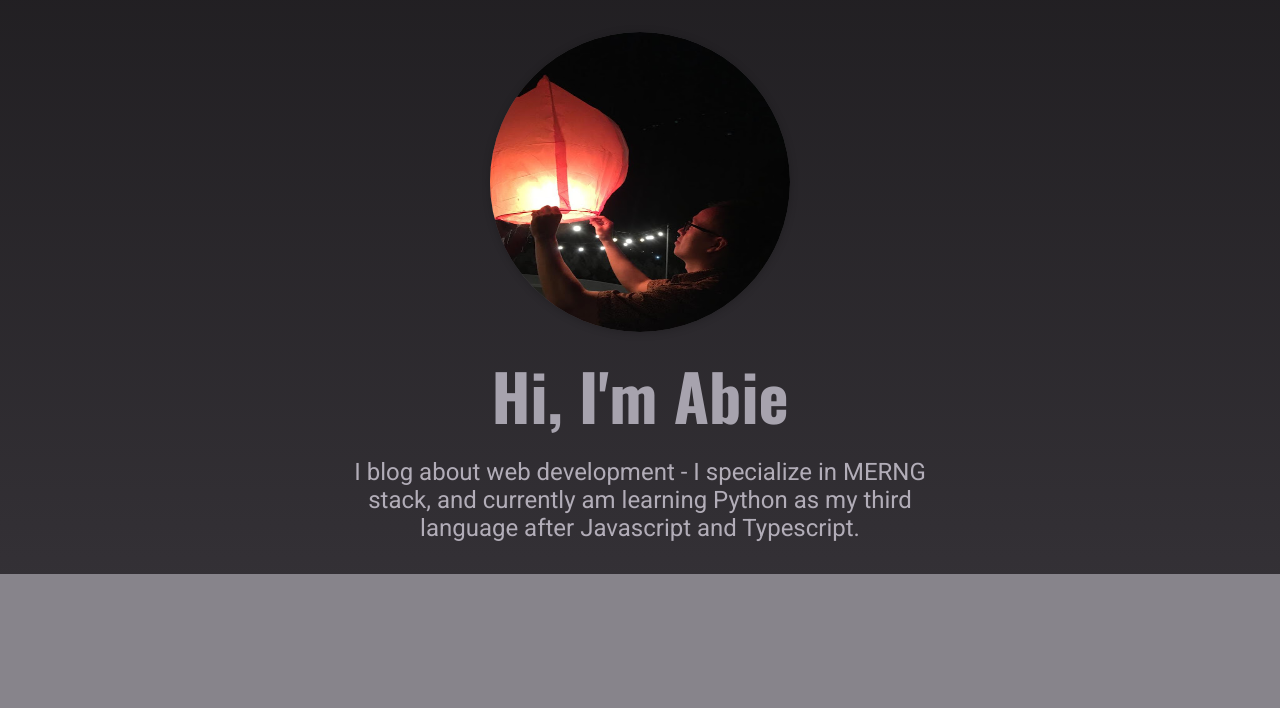
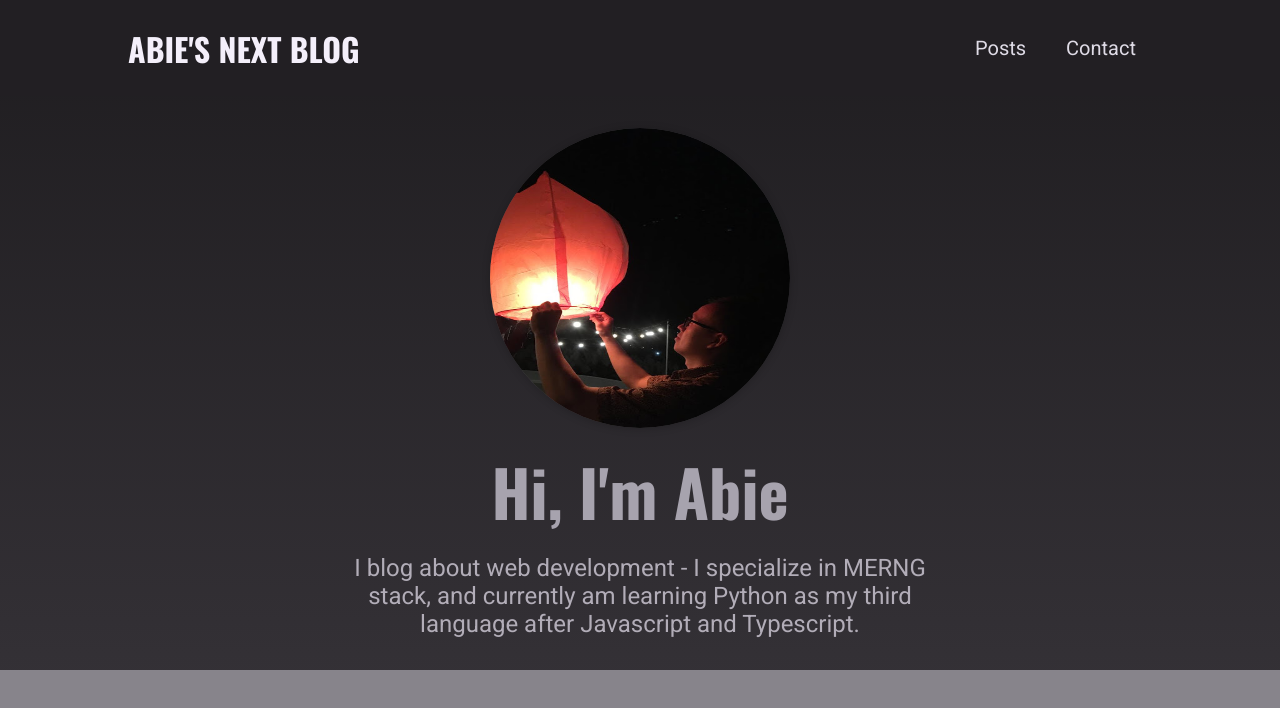
Before and after one commit to abrahamfsantoso/blog-nextjs-mongo, a Next.js app: page / in a window 1280 px wide. Shown: the top 708 px of the page. Built offline with nearby package versions, Linux system fonts and the light colour scheme.

Commit message:
added layout, navbar and logo

```diff
--- /dev/null
+++ b/components/layout/layout.js
@@ -0,0 +1,14 @@
+import { Fragment } from 'react';
+
+import MainNavigation from './main-navigation';
+
+function Layout(props) {
+  return (
+    <Fragment>
+      <MainNavigation />
+      <main>{props.children}</main>
+    </Fragment>
+  );
+}
+
+export default Layout;
--- /dev/null
+++ b/components/layout/logo.js
@@ -0,0 +1,7 @@
+import classes from './logo.module.css';
+
+function Logo() {
+  return <div className={classes.logo}>Abie's Next Blog</div>;
+}
+
+export default Logo;
--- /dev/null
+++ b/components/layout/logo.module.css
@@ -0,0 +1,13 @@
+.logo {
+  text-transform: uppercase;
+  font-size: var(--size-5);
+  font-weight: bold;
+  font-family: 'Oswald', sans-serif;
+  color: var(--color-grey-50);
+}
+
+@media (min-width: 768px) {
+  .logo {
+    font-size: var(--size-8);
+  }
+}
--- /dev/null
+++ b/components/layout/main-navigation.js
@@ -0,0 +1,28 @@
+import Link from 'next/link';
+
+import Logo from './logo';
+import classes from './main-navigation.module.css';
+
+function MainNavigation() {
+  return (
+    <header className={classes.header}>
+      <Link href='/'>
+        <a>
+          <Logo />
+        </a>
+      </Link>
+      <nav>
+        <ul>
+          <li>
+            <Link href='/posts'>Posts</Link>
+          </li>
+          <li>
+            <Link href='/contact'>Contact</Link>
+          </li>
+        </ul>
+      </nav>
+    </header>
+  );
+}
+
+export default MainNavigation;
--- /dev/null
+++ b/components/layout/main-navigation.module.css
@@ -0,0 +1,42 @@
+.header {
+  width: 100%;
+  height: 6rem;
+  background-color: var(--color-grey-900);
+  display: flex;
+  justify-content: space-between;
+  align-items: center;
+  padding: 0 10%;
+}
+
+.header ul {
+  list-style: none;
+  display: flex;
+  align-items: baseline;
+  margin: 0;
+  padding: 0;
+}
+
+.header li {
+  margin: 0 var(--size-4);
+}
+
+.header a {
+  color: var(--color-grey-100);
+  font-size: var(--size-4);
+}
+
+.header a:hover,
+.header a:active,
+.header a.active {
+  color: var(--color-grey-200);
+}
+
+@media (min-width: 768px) {
+  .header ul {
+    gap: 0.5rem;
+  }
+
+  .header a {
+    font-size: var(--size-5);
+  }
+}
--- a/pages/_app.js
+++ b/pages/_app.js
@@ -1,7 +1,12 @@
-import '../styles/globals.css'
+import '../styles/globals.css';
+import Layout from '../components/layout/layout';
 
 function MyApp({ Component, pageProps }) {
-  return <Component {...pageProps} />
+  return (
+    <Layout>
+      <Component {...pageProps} />
+    </Layout>
+  );
 }
 
-export default MyApp
+export default MyApp;
```
